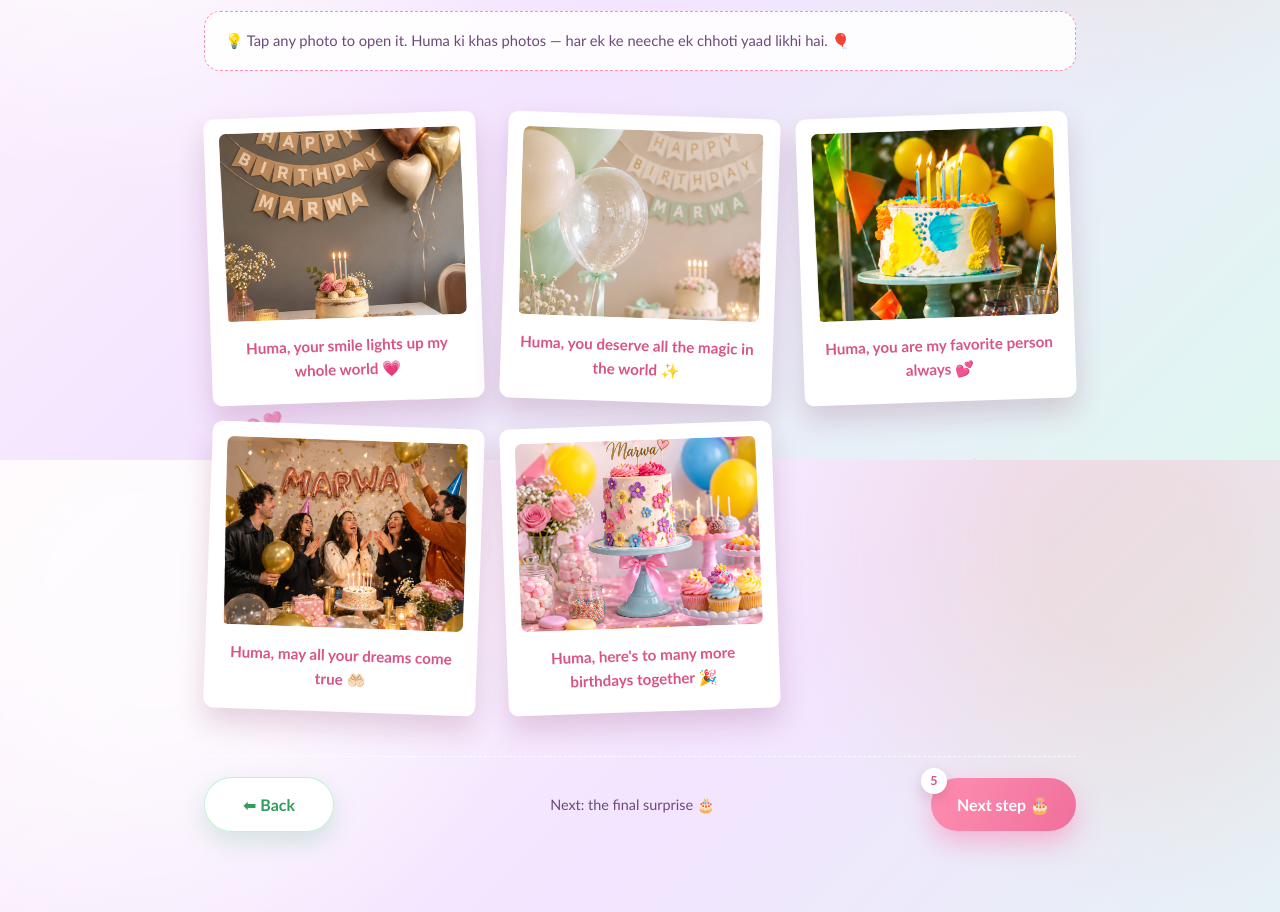
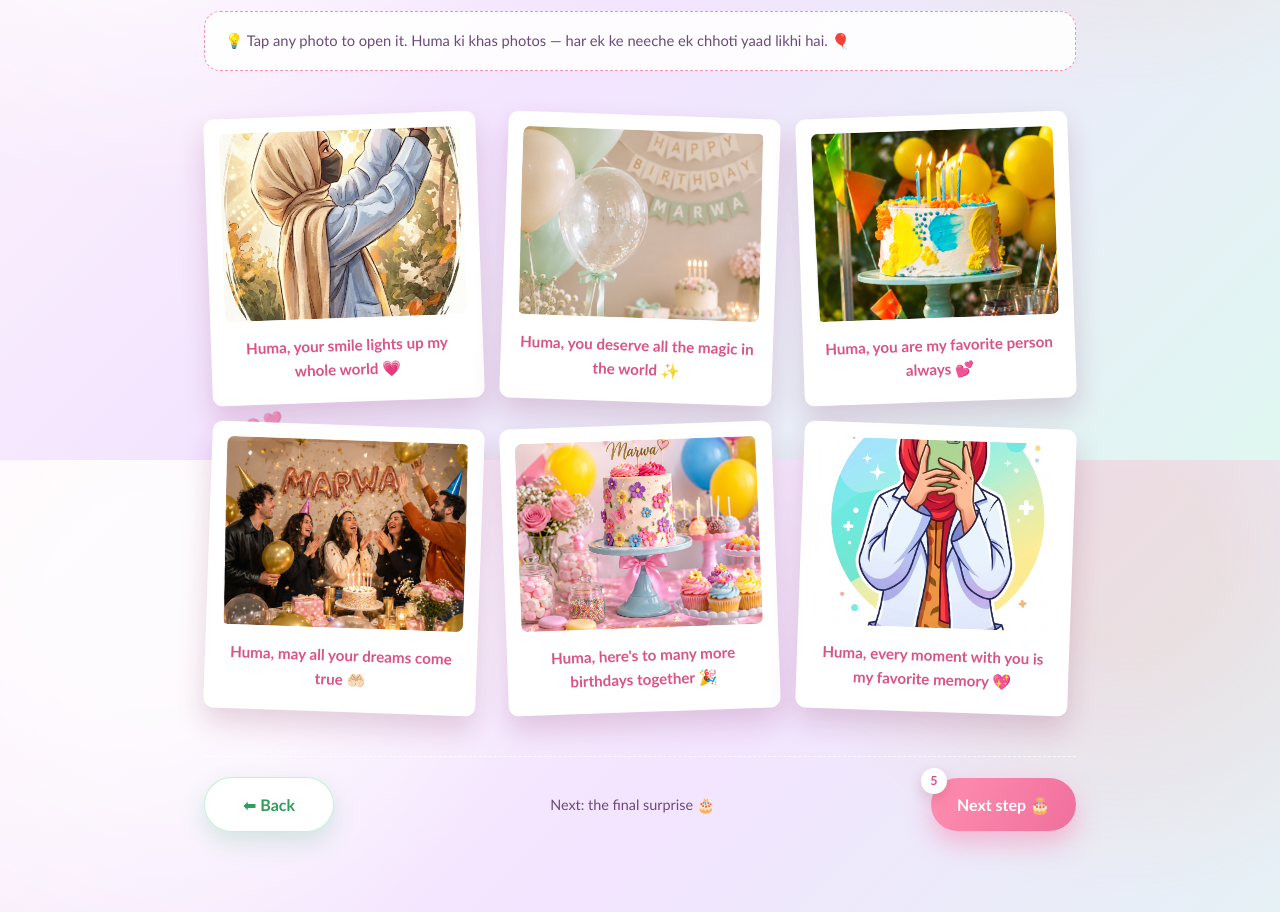
Before and after one commit to fahadplaymax-maker/My-Love-Birthday, a plain HTML site: page gallery.html in a window 1280 px wide. Shown: the part 340-1252 px from the top of the page. Drawn offline with Linux system fonts and the light colour scheme.

Commit message:
Update 4:46

```diff
--- a/gallery.html
+++ b/gallery.html
@@ -58,7 +58,7 @@
 
         <div class="gallery-grid">
           <div class="gallery-card" data-note="Huma, your smile lights up my whole world 💗">
-            <img src="assets/images/huma-1.png" alt="Huma's birthday memory 1" decoding="async" width="844" height="881" />
+            <img src="assets/images/huma-1.jpg" alt="Huma's birthday memory 1" decoding="async" width="848" height="1264" />
             <p>Huma, your smile lights up my whole world 💗</p>
           </div>
           <div class="gallery-card" data-note="Huma, you deserve all the magic in the world ✨">
@@ -76,6 +76,10 @@
           <div class="gallery-card" data-note="Huma, here's to many more birthdays together 🎉">
             <img src="assets/images/huma-5.png" alt="Huma's birthday memory 5" decoding="async" width="844" height="881" />
             <p>Huma, here's to many more birthdays together 🎉</p>
+          </div>
+          <div class="gallery-card" data-note="Huma, every moment with you is my favorite memory 💖">
+            <img src="assets/images/huma-6.jpg" alt="Huma's birthday memory 6" decoding="async" width="848" height="1264" />
+            <p>Huma, every moment with you is my favorite memory 💖</p>
           </div>
         </div>
       </div>
```
Also changed, not shown: timer.html (+2 -2 lines), assets/images/huma-1.jpg (added), assets/images/huma-6.jpg (added), 1 other file.
